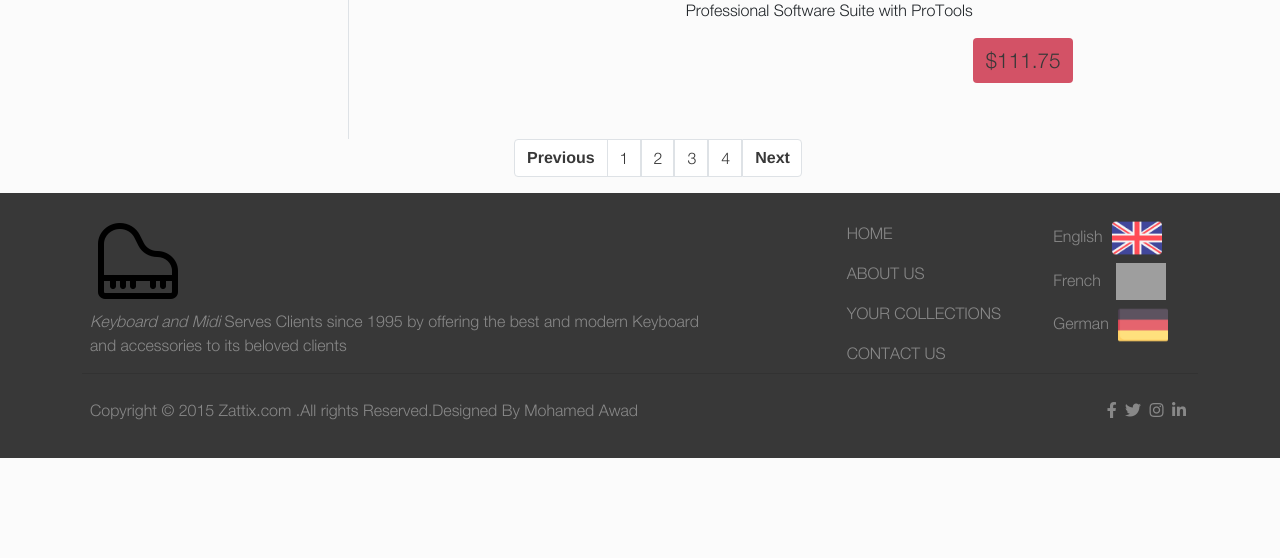
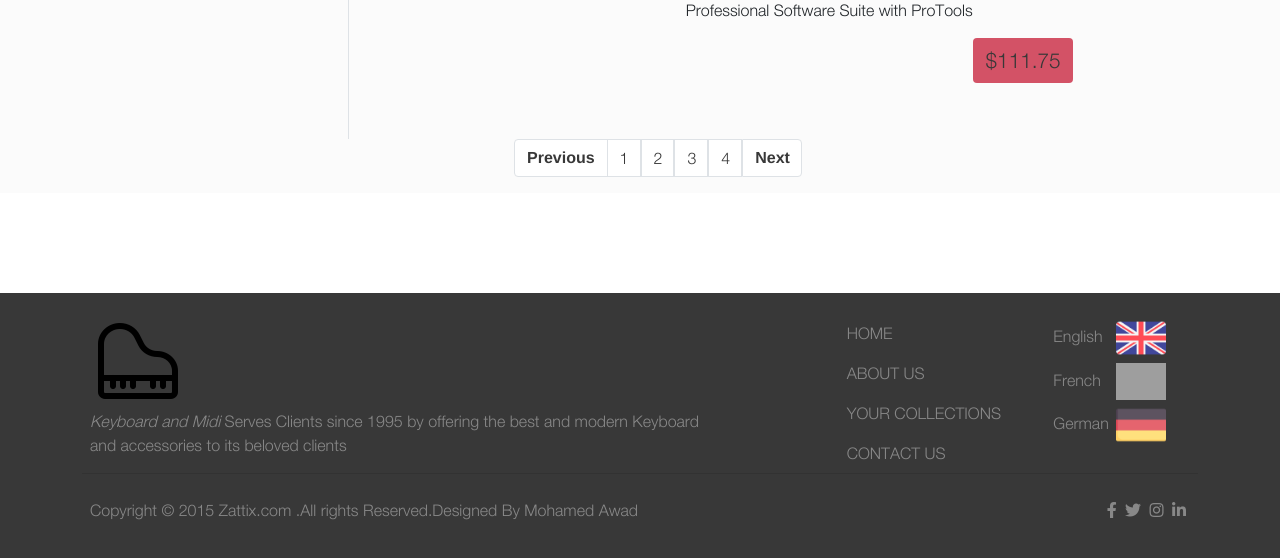
Before and after one commit to tahiry-dev/keyboard-midi-store, a PHP site: page /search.html in a window 1280 px wide. Shown: the part 1663-2221 px from the top of the page. Before the commit the page ends 2121 px from the top, so only its background shows below. Run offline with PHP 8.4, Linux system fonts and the light colour scheme; some web fonts are replaced; grey boxes are pictures that could not be loaded.

Commit message:
Adjust teh flag position for the search-page

```diff
--- a/css/search.css
+++ b/css/search.css
@@ -109,14 +109,18 @@ main {
 /* ---Footer--- */
 footer {
   background-color: #383838;
+  margin-top: 100px;
   padding: 20px; }
 
 .lang-image {
   width: 50px;
-  margin-left: 9px; }
+  margin-left: 7.5px; }
 
 .french {
   margin-left: 15px; }
+
+.english {
+  margin-left: 13px; }
 
 .about {
   width: 80%;
--- a/search.html
+++ b/search.html
@@ -248,8 +248,8 @@
                 </div>
                 <div class="col-md-2 language-version">
                     <nav class="navbar-nav">
-                        <a class="language-link" href="#">English<img class="lang-image" src="images/English.png"
-                                alt="UK Flag Icon"></a>
+                        <a class="language-link" href="#">English<img class="lang-image english"
+                                src="images/English.png" alt="UK Flag Icon"></a>
                     </nav>
                     <nav class="navbar-nav">
                         <a class="language-link" href="#">French<img class="lang-image french" src="images/french.png"
```
Also changed, not shown: sass/second.scss (+7 -1 lines).
